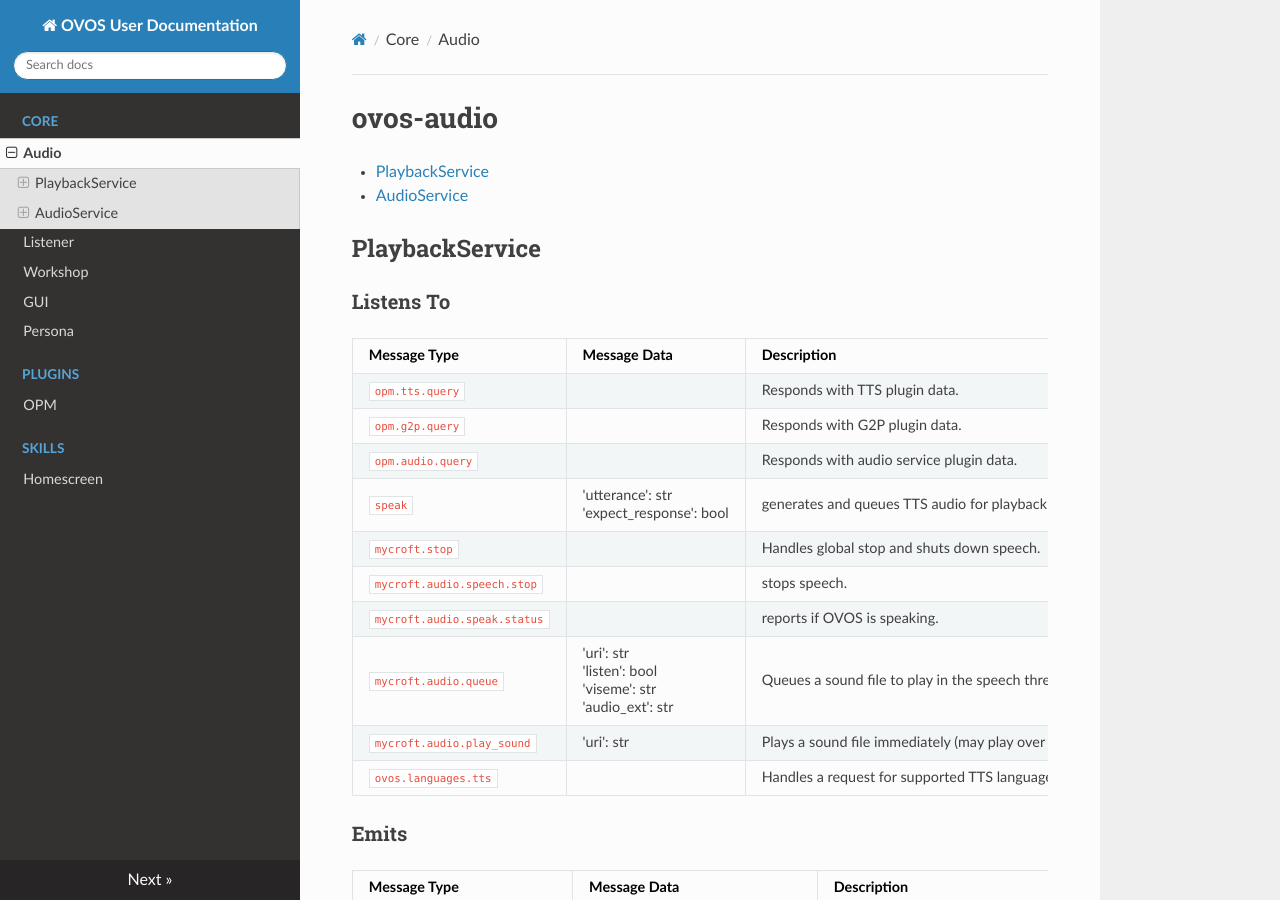
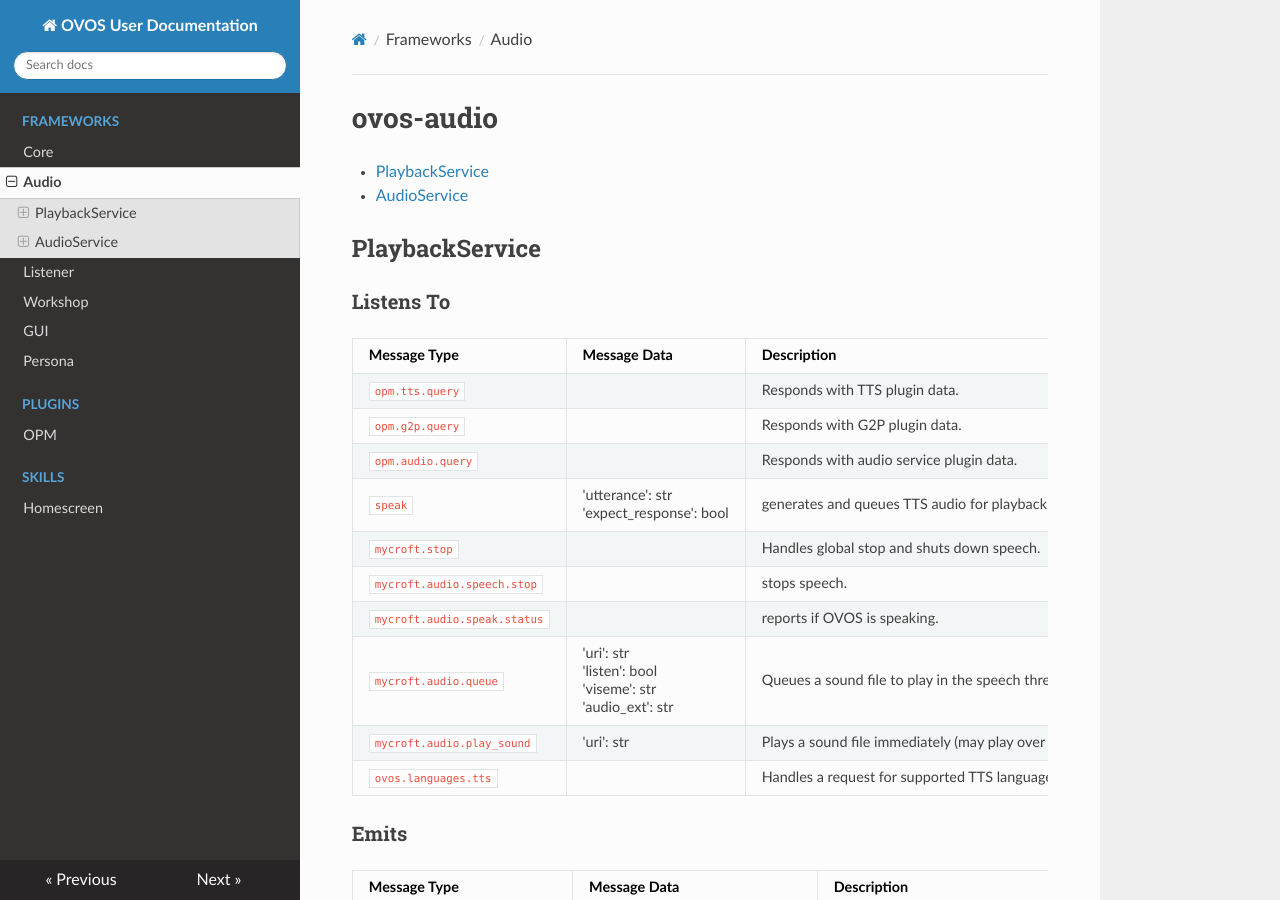
Before and after one commit to OpenVoiceOS/message_spec, an MkDocs documentation site: the page built from docs/ovos_audio.md, in a window 1280 px wide and 900 px high. Built offline with MkDocs 1.6.1, drawn with Linux system fonts in a browser that asks for light colours; nearby versions of some CDN libraries; some of the changed lines change nothing that is shown.

Commit message:
add core

```diff
--- a/mkdocs.yml
+++ b/mkdocs.yml
@@ -1,7 +1,8 @@
 site_name: OVOS User Documentation
 site_url: https://openvoiceos.github.io/community-docs
 nav:
-    - Core:
+    - Frameworks:
+        - Core: ovos_core.md
         - Audio: ovos_audio.md
         - Listener: dinkum.md
         - Workshop : skills.md
```
